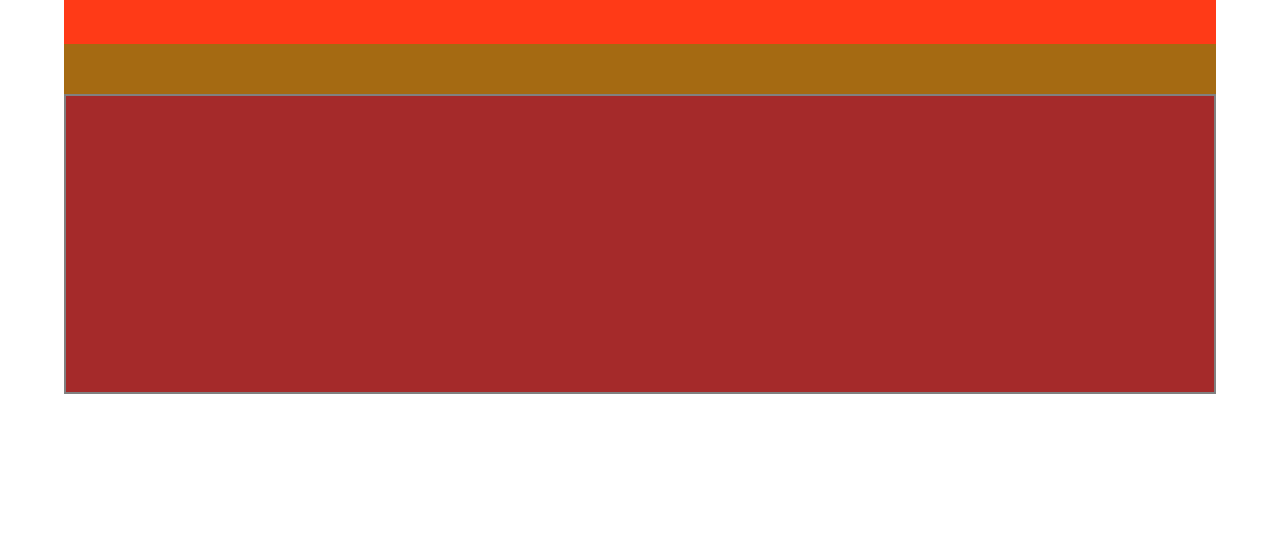
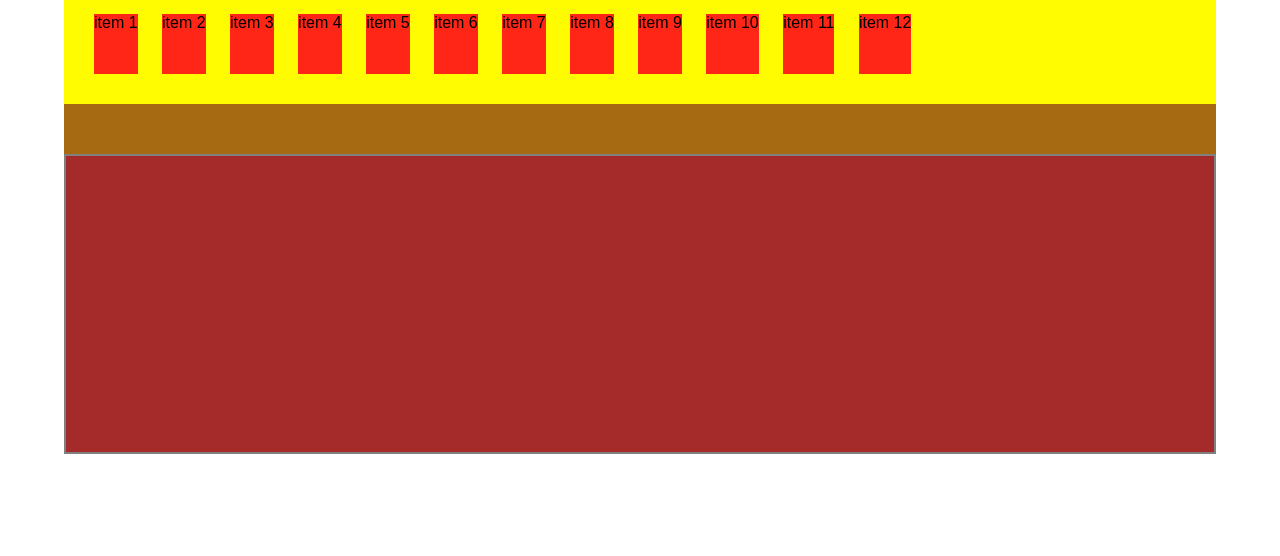
Before and after one commit to Dev-daniel-01/aulasFrontEndPositivo, a plain HTML site: page Aula04_FrontEnd_Daniel_Ribeiro/index.html in a window 1280 px wide. Shown: the part 244-800 px from the top of the page. Drawn offline with Linux system fonts and the light colour scheme.

Commit message:
Feito antes do intervalo

```diff
--- a/Aula04_FrontEnd_Daniel_Ribeiro/estilos/style.css
+++ b/Aula04_FrontEnd_Daniel_Ribeiro/estilos/style.css
@@ -22,14 +22,20 @@ header{
  }
 
  .container{
-    display: flex;
-    flex-wrap: wrap;
-    background-color: rgb(255, 58, 23);
+    /* display: flex;
+    flex-wrap: wrap; */
+    background-color: rgb(255, 251, 0);
+    width: 100%;
+    height: 90%;
+    padding: 20px;
+
  }
 
  .container div{
-    width: 60px;
+    display: inline-block;
     height: 60px;
+    background-color: rgb(255, 38, 23);
+    margin: 10px;
  }
 
  h1,h2,h3{
```
